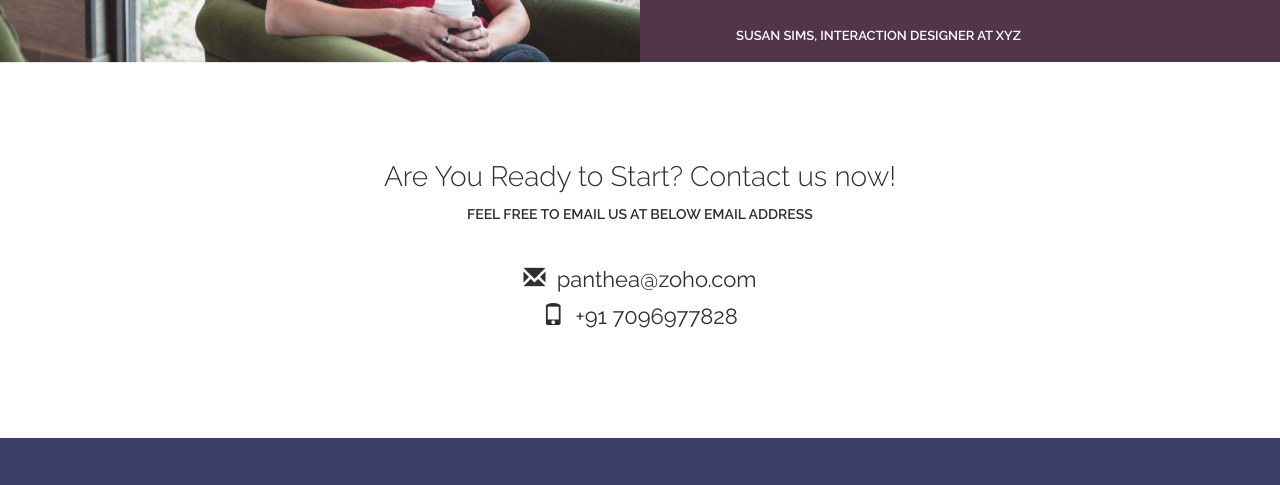
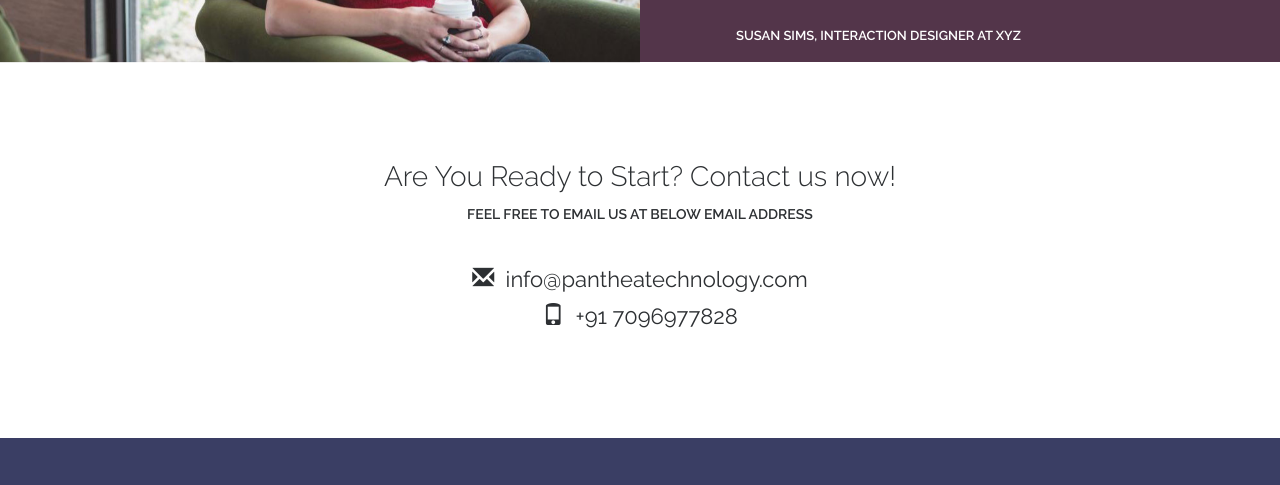
Before and after one commit to pantheatechnology/pantheatechnology.github.io, a plain HTML site: page index.html in a window 1280 px wide. Shown: the part 2436-2921 px from the top of the page. Drawn offline with nearby package versions, Linux system fonts and the light colour scheme; files whose address does not match are found by name.

Commit message:
Update index.html

```diff
--- a/index.html
+++ b/index.html
@@ -326,7 +326,7 @@
                 <p>Feel free to email us at below email address</p>
             <!--    <a href="https://github.com/kamalcha/ActiveBox/archive/master.zip" class="btn btn-large">panteha@zoho.com</a> -->
                 <br/>
-                <h4><i class="glyphicon glyphicon-envelope"></i>&nbsp panthea@zoho.com</h4>
+                <h4><i class="glyphicon glyphicon-envelope"></i>&nbsp info@pantheatechnology.com</h4>
                 <h4><i class="glyphicon glyphicon-phone"></i>&nbsp +91 7096977828</h4>
             </div>
         </div>
```
